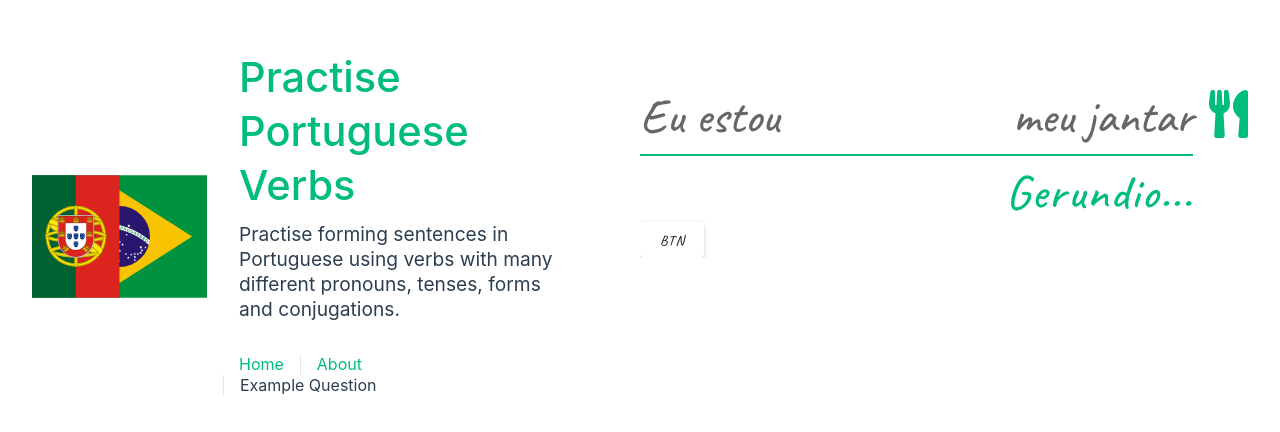
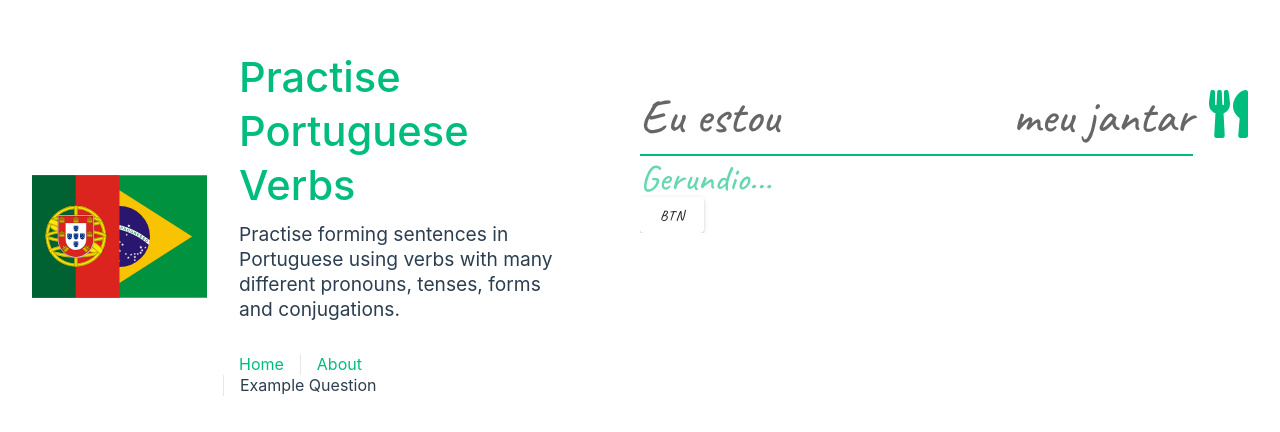
Before and after one commit to iantdwalker/PractisePortugueseVerbs, a Vue app: page /example in a window 1280 px wide. Shown: the part 164-596 px from the top of the page. Built offline with nearby package versions, Linux system fonts and the light colour scheme.

Commit message:
Fixed the issue with the details slot text styling. Removed the slot and override the class for the v-messages__message instead, using deep styling.

```diff
--- a/src/components/ExampleQuestion.vue
+++ b/src/components/ExampleQuestion.vue
@@ -15,17 +15,13 @@
           :prefix="questionPrefix"
           :suffix="questionSuffix"
           :rules="[rules.validateAnswer]"
+          :messages="hintText"
           validate-on="blur"
           :onFocus="onFocus"
         >
           <template v-slot:append>
             <div :class="[displayStyleIcon, questionColour]">
               <font-awesome-icon :icon="questionIcon" />
-            </div>
-          </template>
-          <template v-slot:details>
-            <div>
-              {{ hintText }}
             </div>
           </template>
         </v-text-field>
@@ -66,7 +62,6 @@ const displayStyleIcon = computed(() => {
 });
 
 const questionColour = computed(() => {
-  //if (hintText.value === incorrectAnswerHint) {
   if (valid.value === false) {
     return "question-incorrect-colour";
   }
@@ -80,12 +75,13 @@ const rules = {
       setQuestionHintAndIconCorrect();
     } else {
       if (value === "") {
-        //required for default state as rules execute on field focus
+        //required for default state as rules execute on mounted
         valid.value = true;
         resetQuestionHintAndIcon();
       } else {
         valid.value = false;
         setQuestionHintAndIconIncorrect();
+        return incorrectAnswerHint;
       }
     }
     return valid.value;
@@ -138,7 +134,6 @@ function onFocus() {
 
 .hand-written-font {
   font-family: "Caveat", cursive;
-  //color: hsla(160, 100%, 37%, 1);
 }
 
 .center-text-input :deep(input) {
@@ -148,8 +143,14 @@ function onFocus() {
 /* extra small - small to large phone */
 .question-font-size :deep(input),
 .question-font-size :deep(.v-text-field__prefix),
-.question-font-size :deep(.v-text-field__suffix) {
+.question-font-size :deep(.v-text-field__suffix),
+.question-font-size :deep(.v-messages__message) {
   font-size: 1.2em;
+}
+
+.question-font-size :deep(.v-messages__message) {
+  padding-top: 0px;
+  height: 20px;
 }
 
 .question-icon {
@@ -159,8 +160,14 @@ function onFocus() {
 /* small - small to medium tablet */
 .question-font-size-sm :deep(input),
 .question-font-size-sm :deep(.v-text-field__prefix),
-.question-font-size-sm :deep(.v-text-field__suffix) {
+.question-font-size-sm :deep(.v-text-field__suffix),
+.question-font-size-sm :deep(.v-messages__message) {
   font-size: 2em;
+}
+
+.question-font-size-sm :deep(.v-messages__message) {
+  padding-top: 6px;
+  height: 25px;
 }
 
 .question-icon-sm {
@@ -170,8 +177,14 @@ function onFocus() {
 /* medium - large tablet to laptop */
 .question-font-size-md :deep(input),
 .question-font-size-md :deep(.v-text-field__prefix),
-.question-font-size-md :deep(.v-text-field__suffix) {
+.question-font-size-md :deep(.v-text-field__suffix),
+.question-font-size-md :deep(.v-messages__message) {
   font-size: 2.5em;
+}
+
+.question-font-size-md :deep(.v-messages__message) {
+  padding-top: 8px;
+  height: 30px;
 }
 
 .question-icon-md {
@@ -182,8 +195,13 @@ function onFocus() {
 .question-font-size-lgPlus :deep(input),
 .question-font-size-lgPlus :deep(.v-text-field__prefix),
 .question-font-size-lgPlus :deep(.v-text-field__suffix),
-.question-font-size-lgPlus :deep(.v-input__details) {
+.question-font-size-lgPlus :deep(.v-messages__message) {
   font-size: 3em;
+}
+
+.question-font-size-lgPlus :deep(.v-messages__message) {
+  padding-top: 10px;
+  height: 35px;
 }
 
 .question-icon-lgPlus {
@@ -192,22 +210,9 @@ function onFocus() {
 
 .question-edit-colour {
   color: hsla(160, 100%, 37%, 1);
-  border-color: hsla(160, 100%, 37%, 1);
 }
 
 .question-incorrect-colour {
   color: #b80424;
 }
-
-/* .question-font-size-lgPlus :deep(.v-input__details) {
-  height: 80px;
-    line-height: 80px;
-    letter-spacing: normal;
-    font-size: 2em;
-} */
-
-// not currently doing anything:
-/* .additional-text :deep(.v-input__details) {
-  font-size: 1.5em;
-} */
 </style>
```
